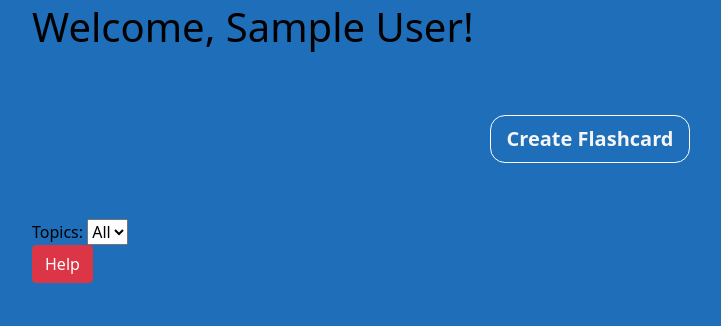
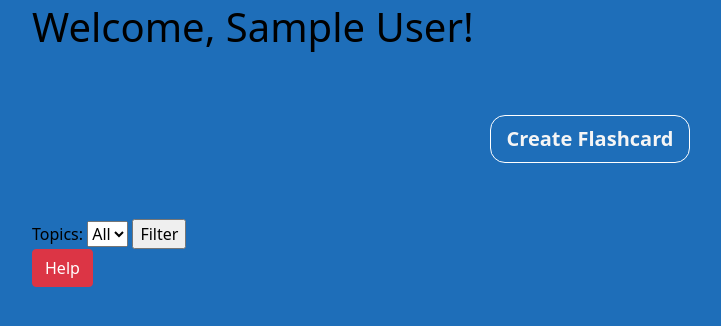
Before and after one commit to stlouis9/2911Flashcard, a Flask app: page /profile in a window 1280 px wide. Shown: the part 113-439 px from the top of the page, without its empty margins (50-771 px from the left). Run offline with Flask 3, Linux system fonts and the light colour scheme; the visitor is signed in with stand-in values (Sample User, id 1); data that the repository does not hold is empty; some web fonts are replaced.

Commit message:
Update profile.html
Add missing filter button

```diff
--- a/project/templates/profile.html
+++ b/project/templates/profile.html
@@ -170,6 +170,7 @@
         {% endif %}
     {% endfor %}
   </select>
+  <input type="submit" value="Filter">
 </form>
 <span class="d-inline-block" tabindex="0" data-bs-toggle="popover" data-bs-trigger="hover focus" data-bs-content="Click and hold a flashcard to show the answer!">
   <button class="btn btn-danger" type="button">Help</button>
```
